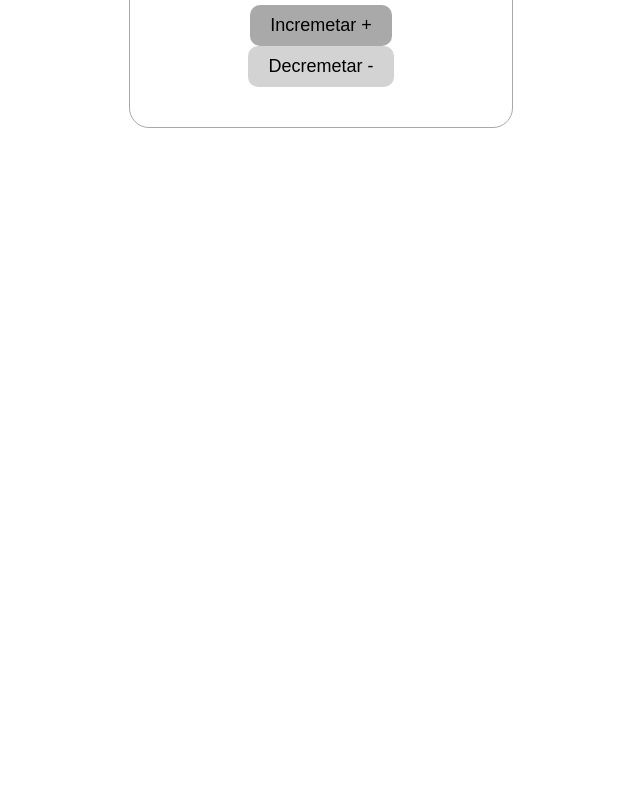
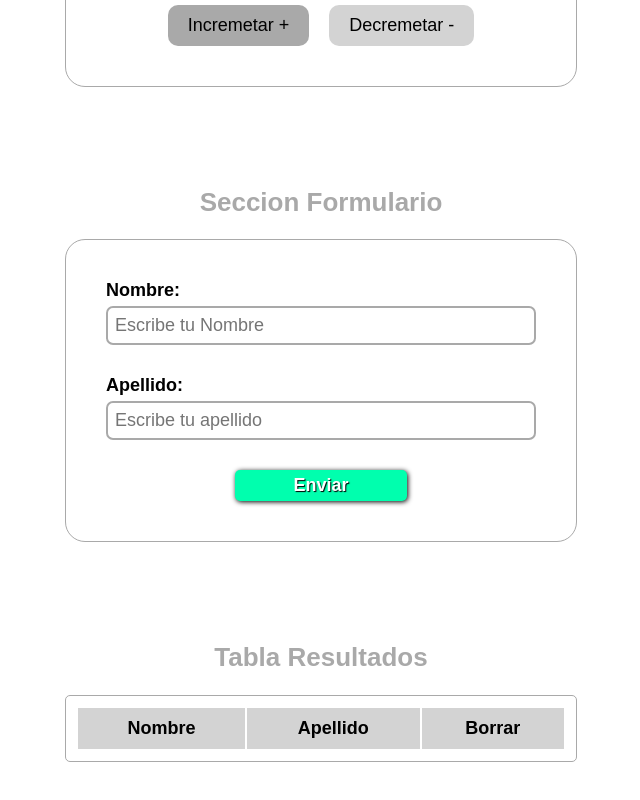
Before and after one commit to cob0003-sketch/Ejercicios-Practicas, a React (Vite) app: page / in a window 1280 px wide. Shown: the part 424-1224 px from the top of the page, without its empty margins (319-959 px from the left). Before the commit the page ends 800 px from the top, so only its background shows below. Built offline with nearby package versions, Linux system fonts and the light colour scheme.

Commit message:
crear formulario

```diff
--- a/src/App.tsx
+++ b/src/App.tsx
@@ -1,9 +1,63 @@
+import { useEffect, useState } from "react"
 import Contador from "./components/Contador"
 import Header from "./components/Header"
 
+export type Person = {
+  nombre: string
+  apellido: string
+}
+
+const initialPerson = {
+  nombre: '',
+  apellido: ''
+}
+
+export type Persons = Person[]
+
 
 function App() {
+  //! State
+  const [persons, setPersons] = useState<Persons>([])
+  const [person, setPerson] = useState<Person>(initialPerson)
 
+ //!local storage
+ useEffect(()=>{
+  localStorage.setItem('persons', JSON.stringify(persons))
+ }, [persons])
+
+ useEffect(()=> {
+  const result = localStorage.getItem('persons')
+  if(result) {
+    setPersons(JSON.parse(result))
+  }
+ }, [])
+
+
+  //! Funciones para manejar el formulario
+  const handleSubmit = (e: React.FormEvent<HTMLFormElement>) => {
+    e.preventDefault()
+    if (person.nombre.trim() === '' || person.apellido.trim() === '') {
+      console.log('Rellena todos los campos')
+    } else {
+      setPersons((prev) => [...prev, person])
+      setPerson(initialPerson)
+    }
+  }
+
+  const handleChange = (e: React.ChangeEvent<HTMLInputElement>) => {
+    const { value, name } = e.target
+    setPerson((prev) => ({
+      ...prev,
+      [name]: value
+    }))
+  }
+
+  const deletePerson = (person:Person)=> {
+    //! Seria mas facil y más seguro con un id p.id !== person.id
+    const filterclear = persons.filter(p => !(p.nombre === person.nombre && p.apellido === person.apellido))
+    //! el metodo filter ya crea una copia por eso se puede poner directamente sin callback ni prev
+    setPersons(filterclear)
+  }
 
   return (
     <>
@@ -12,9 +66,74 @@ function App() {
       <main>
         <p className="hello-world">Hello World</p>
 
-        <section className="section-contador">
+        <section className="section">
           <h2>Secciónn para el Contador</h2>
           <Contador />
+        </section>
+
+        <section className="section">
+          <h2>Seccion Formulario</h2>
+          <div className="container-form">
+            <form action=""
+              onSubmit={handleSubmit}>
+              <label htmlFor="nombre">
+                Nombre:
+              </label>
+              <input
+                type="text"
+                id="nombre"
+                name="nombre"
+                value={person.nombre}
+                onChange={handleChange}
+                placeholder="Escribe tu Nombre" />
+              <label htmlFor="apellido">
+                Apellido:
+              </label>
+              <input
+                type="text"
+                id="apellido"
+                name="apellido"
+                value={person.apellido}
+                onChange={handleChange}
+                placeholder="Escribe tu apellido" />
+
+              <button
+                type="submit">
+                Enviar
+              </button>
+            </form>
+          </div>
+
+            <div className="section">
+              <h2>Tabla Resultados</h2>
+              <table className="table">
+                <thead className="thead">
+                  <tr>
+                  <th>Nombre</th>
+                  <th>Apellido</th>
+                  <th>Borrar</th>
+                  </tr>
+                </thead>
+                <tbody>
+                  {persons.map(person => (
+                    <tr key={person.nombre + person.apellido}>
+                      <td>
+                        {person.nombre}
+                      </td>
+                      <td>
+                        {person.apellido}
+                      </td>
+                      <td>
+                        <button
+                         type="button"
+                         className="btn-borrar"
+                         onClick={()=> deletePerson(person)}>X</button>
+                      </td>
+                    </tr>
+                  ))}
+                </tbody>
+              </table>
+            </div>
         </section>
       </main>
     </>
--- a/src/index.css
+++ b/src/index.css
@@ -4,7 +4,7 @@
   --color-light-gray: #d3d3d3;
   --color-dark-gray: #a9a9a9;
   --color-red: #ff0000;
-  --color-green: #008000;
+  --color-green: #00ffae;
 }
 
 html {
@@ -64,17 +64,17 @@ body {
   -webkit-animation: cambiar-hello 2000ms ease-in-out infinite;
 }
 
-.section-contador{
+.section {
   margin-top: 10rem;
 }
-.section-contador h2{
+.section h2 {
   text-align: center;
   font-size: 2.6rem;
   color: var(--color-dark-gray);
 }
 
 .container-contador {
-  width: 30%;
+  width: 40%;
   margin: 0 auto;
   padding: 4rem;
   text-align: center;
@@ -118,3 +118,100 @@ body {
   -ms-border-radius: 1rem;
   -o-border-radius: 1rem;
 }
+
+.container-form {
+  width: 40%;
+  margin: 0 auto;
+  margin-bottom: 4rem;
+  padding: 4rem;
+  border: 1px solid var(--color-dark-gray);
+  border-radius: 2rem;
+  -webkit-border-radius: 2rem;
+  -moz-border-radius: 2rem;
+  -ms-border-radius: 2rem;
+  -o-border-radius: 2rem;
+}
+
+.container-form label {
+  display: block;
+  font-size: 1.8rem;
+  font-weight: bold;
+  text-align: left;
+  margin-bottom: 5px;
+}
+
+.container-form input[type="text"] {
+  width: 100%;
+  font-size: 1.8rem;
+  padding: 7px;
+  margin-bottom: 30px;
+  border: 2px solid var(--color-dark-gray);
+  border-radius: 7px;
+  -webkit-border-radius: 7px;
+  -moz-border-radius: 7px;
+  -ms-border-radius: 7px;
+  -o-border-radius: 7px;
+  outline: none;
+}
+
+.container-form button {
+  display: block;
+  width: 40%;
+  margin: 0 auto;
+  padding: 5px;
+  font-size: 1.8rem;
+  font-weight: bold;
+  background-color: var(--color-green);
+  color: var(--color-white);
+  border-radius: 5px;
+  -webkit-border-radius: 5px;
+  -moz-border-radius: 5px;
+  -ms-border-radius: 5px;
+  -o-border-radius: 5px;
+  border: none;
+  box-shadow: 1px 1px 5px var(--color-black);
+  text-shadow: 1px 1px 1px var(--color-black);
+}
+
+.table {
+  width: 40%;
+  margin: 0 auto;
+  margin-bottom: 40px;
+  padding: 10px;
+  text-align: center;
+  font-size: 1.8rem;
+  border: 1px solid var(--color-dark-gray);
+  border-radius: 5px;
+  -webkit-border-radius: 5px;
+  -moz-border-radius: 5px;
+  -ms-border-radius: 5px;
+  -o-border-radius: 5px;
+}
+
+.thead {
+  background-color: var(--color-light-gray);
+}
+
+.thead th {
+  padding: 10px;
+}
+
+.table td {
+  border-bottom: 1px solid var(--color-dark-gray);
+  padding: 4px;
+}
+
+.btn-borrar {
+  padding: 6px 10px;
+  background-color: var(--color-red);
+  font-weight: bold;
+  text-transform: uppercase;
+  color: var(--color-white);
+  border: none;
+  border-radius: 50px;
+  -webkit-border-radius: 50px;
+  -moz-border-radius: 50px;
+  -ms-border-radius: 50px;
+  -o-border-radius: 50px;
+
+}
```
